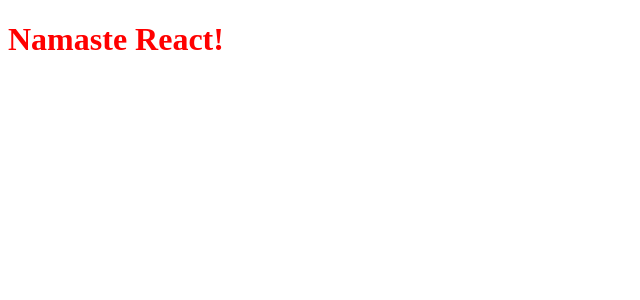
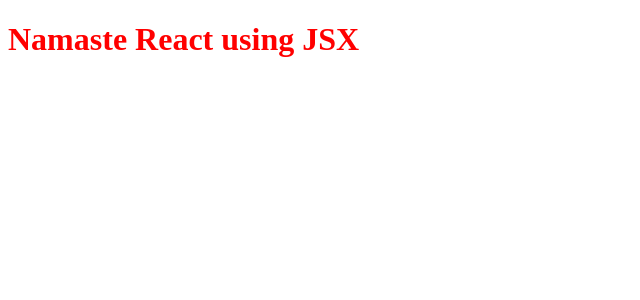
Before and after one commit to karunakarthadkapally/namaste-react, a React (Vite) app: page / in a window 1280 px wide. Shown: the top 300 px of the page, without its empty margins (0-640 px from the left). Built offline with nearby package versions, Linux system fonts and the light colour scheme.

Commit message:
Namaste React using JSX

```diff
--- a/App.js
+++ b/App.js
@@ -1,7 +1,7 @@
 import React from "react";
 import ReactDOM from "react-dom/client";
 
-//React.createElement  ==> Object ==> HTMLElement(render)
+//React.createElement  ==> ReactElement JS-Object ==> HTMLElement(render)
 
 const header = React.createElement(
     "h1",
@@ -11,6 +11,14 @@
 
 console.log(header);
 
+//JSX (transpiled before it reaches the JS engine) - PARCEL - Babel
+
+//JSX ==> React.creatElement ==> ReactElement JS-Object ==> HTMLElement(render)
+
+const JSXHeader=<h1 id="header">Namaste React using JSX</h1>;
+
+console.log(JSXHeader);
+
 const root = ReactDOM.createRoot(document.getElementById("root"));
 
-root.render(header);
+root.render(JSXHeader);
```
